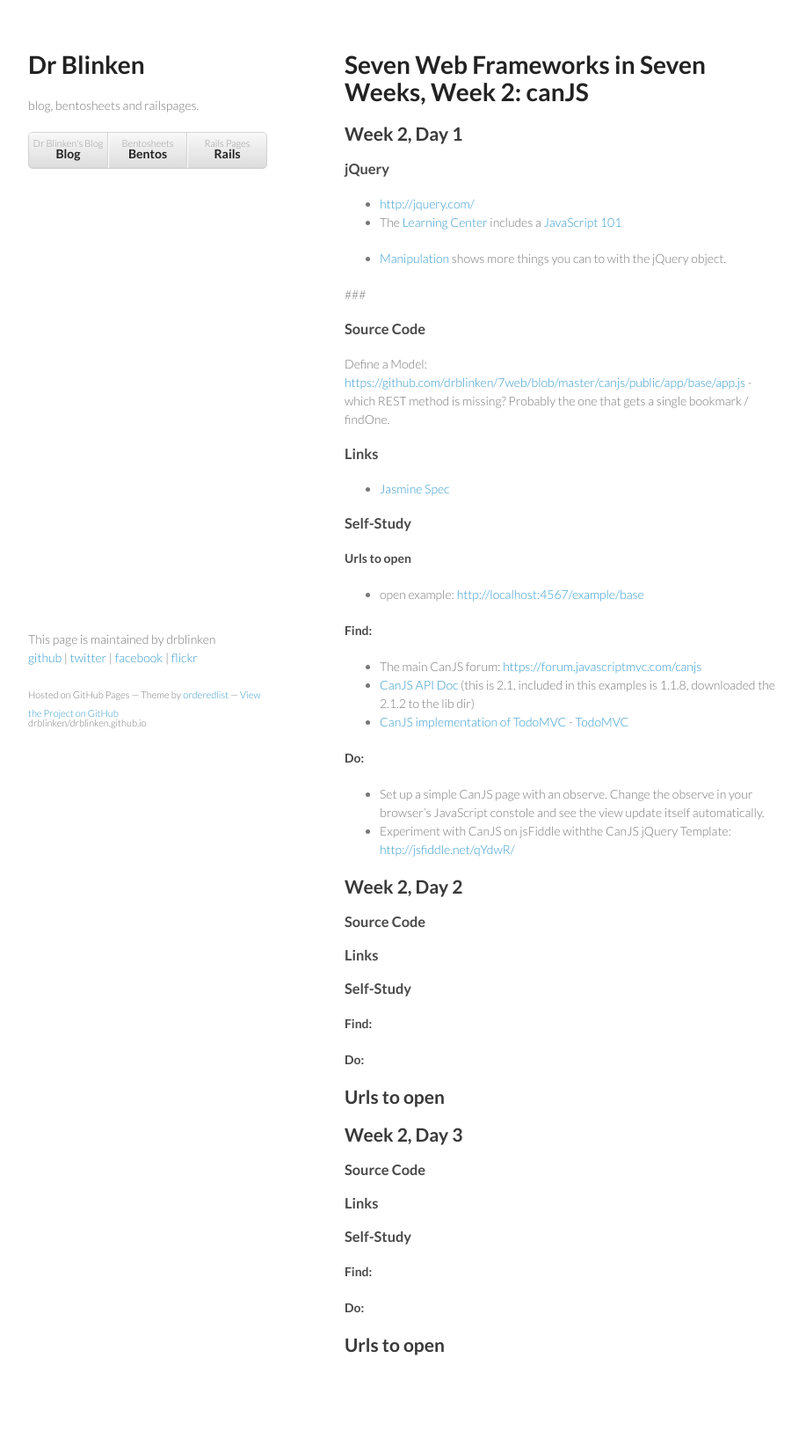
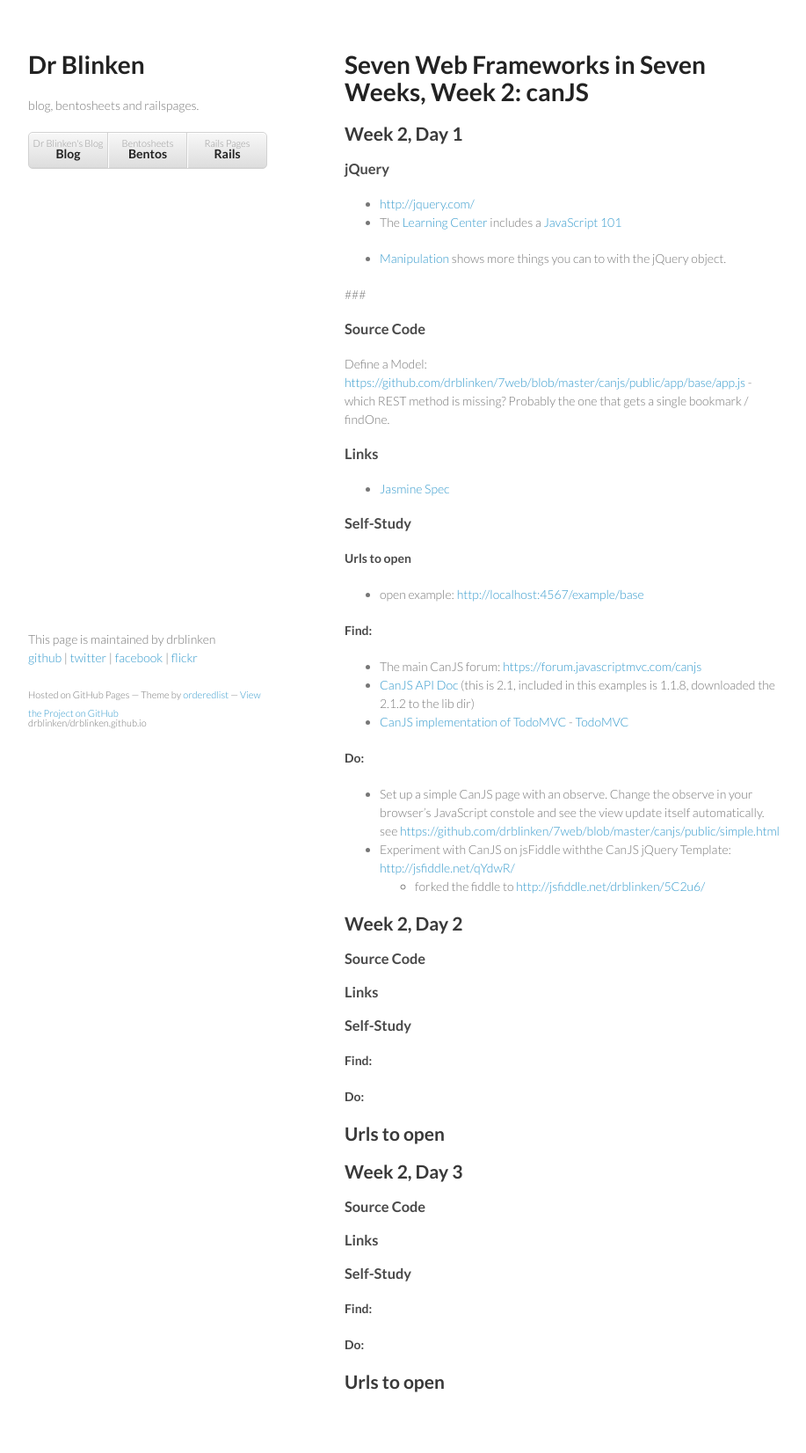
Before and after one commit to drblinken/drblinken.github.io, a Jekyll site: the page built from bentos/7web/week2.md, in a window 1280 px wide. Shown: the whole page at 88% size, without its empty margins (178-1095 px from the left). Built offline with Jekyll 4.4.1, drawn with Linux system fonts in a browser that asks for light colours; before the commit the page ends 1610 px from its top, so only the background shows below that.

Commit message:
finished week2 day1

```diff
--- a/bentos/7web/week2.md
+++ b/bentos/7web/week2.md
@@ -41,9 +41,10 @@ which REST method is missing? Probably the one that gets a single bookmark / fin
 #### Do:
 
 * Set up a simple CanJS page with an observe. Change the observe in your browser's JavaScript constole and see the view update itself automatically.
+see [https://github.com/drblinken/7web/blob/master/canjs/public/simple.html](https://github.com/drblinken/7web/blob/master/canjs/public/simple.html)
 * Experiment with CanJS on jsFiddle withthe CanJS jQuery Template:
 [http://jsfiddle.net/qYdwR/](http://jsfiddle.net/qYdwR/)
-
+    * forked the fiddle to [http://jsfiddle.net/drblinken/5C2u6/](http://jsfiddle.net/drblinken/5C2u6/)
 
 Week 2, Day 2
 --------------------------
```
